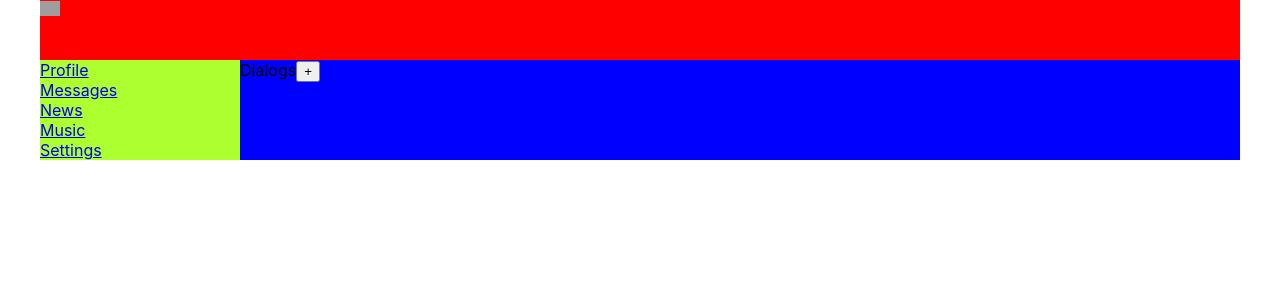
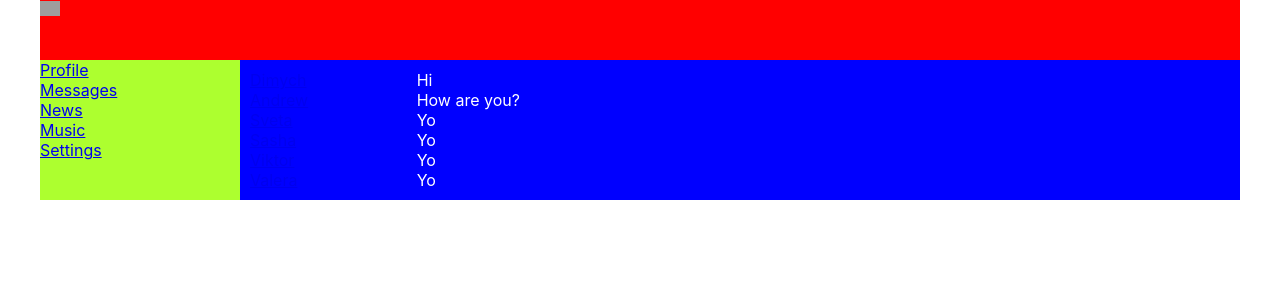
Before and after one commit to cheechoo28/sn-ts-examples, a React (Create React App) app: page /dialogs in a window 1280 px wide. Shown: the top 300 px of the page. Built offline with nearby package versions, Linux system fonts and the light colour scheme; grey boxes are pictures that could not be loaded.

Commit message:
Way of the samurai 25 lesson add array data

```diff
--- a/src/components/Dialogs/Dialogs.module.css
+++ b/src/components/Dialogs/Dialogs.module.css
@@ -0,0 +1,21 @@
+.dialogs {
+    display: grid;
+    grid-template-columns: 2fr 10fr;
+}
+
+.dialogsItems {
+    padding: 10px;
+    color: white;
+}
+
+.dialogsItems .active {
+    color: gold;
+}
+
+.messages {
+    padding: 10px;
+}
+
+.messages .message {
+    color: white;
+}
--- a/src/components/Dialogs/Dialogs.tsx
+++ b/src/components/Dialogs/Dialogs.tsx
@@ -1,14 +1,67 @@
 import React from 'react';
 import s from './Dialogs.module.css'
+import {NavLink} from "react-router-dom";
 
 export type DialogsType = {
+    id: number
+    name: string
+}
+
+type MessageType = {
+    id?: number
     message: string
 }
-export function Dialogs() {
+
+
+function DialogItem(props: DialogsType) {
+    let path = "/dialogs/" + props.id
+
     return (
-        <div>
-            Dialogs
-            <button>+</button>
+        <div className={s.dialog + ' ' + s.active}>
+            <NavLink to={path}>{props.name}</NavLink>
         </div>
     )
 }
+
+function Message(props: MessageType) {
+    return (
+        <div className={s.message}>
+            {props.message}
+        </div>
+    )
+}
+
+export function Dialogs() {
+
+    let dialogs: Array<DialogsType> = [
+        {id: 1, name: "Dimych"},
+        {id: 2, name: "Andrew"},
+        {id: 3, name: "Sveta"},
+        {id: 4, name: "Sasha"},
+        {id: 5, name: "Viktor"},
+        {id: 6, name: "Valera"}
+    ]
+
+    let messages: Array<MessageType> = [
+        {id: 1, message: "Hi"},
+        {id: 2, message: "How are you?"},
+        {id: 3, message: "Yo"},
+        {id: 4, message: "Yo"},
+        {id: 5, message: "Yo"},
+        {id: 6, message: "Yo"}
+    ]
+
+    let dialogsElements = dialogs.map(d => <DialogItem name={d.name} id={d.id}/>)
+    let messagesElements = messages.map(m => <Message message={m.message}/>)
+
+    return (
+        <div className={s.dialogs}>
+            <div className={s.dialogsItems}>
+                {dialogsElements}
+            </div>
+            <div className={s.messages}>
+                {messagesElements}
+            </div>
+        </div>
+    )
+}
--- a/src/components/Profile/MyPosts/MyPosts.tsx
+++ b/src/components/Profile/MyPosts/MyPosts.tsx
@@ -9,7 +9,6 @@ export function MyPosts() {
             <div>
                 <textarea></textarea>
                 <button>Add post</button>
-                <button>Add post1</button>
             </div>
             <div className={s.posts}>
                 <Post message={"Hi, how are you?"} likesCount={0}/>
```
Also changed, not shown: 1 other file (tests, documents, lock files or other folders).
